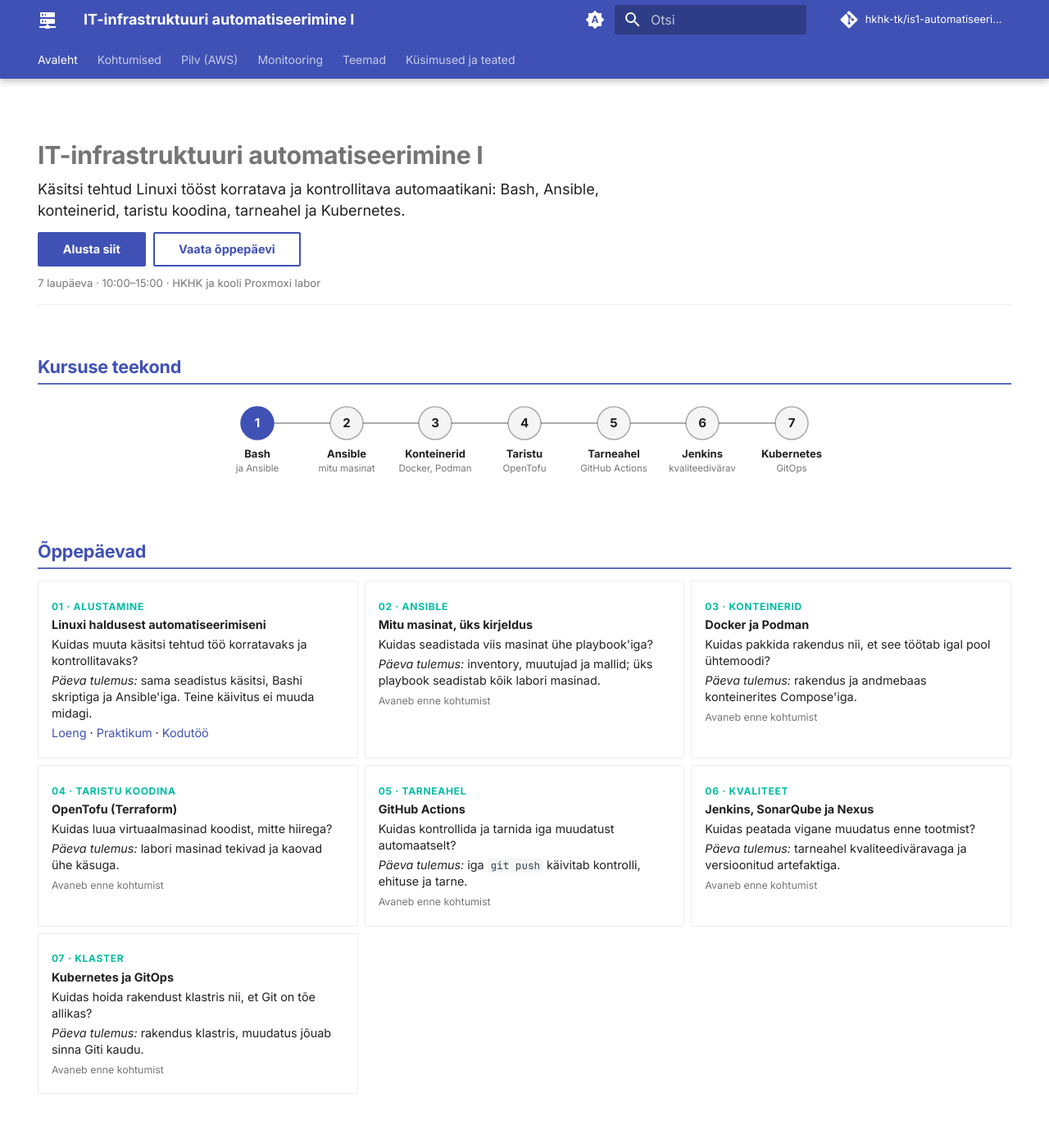
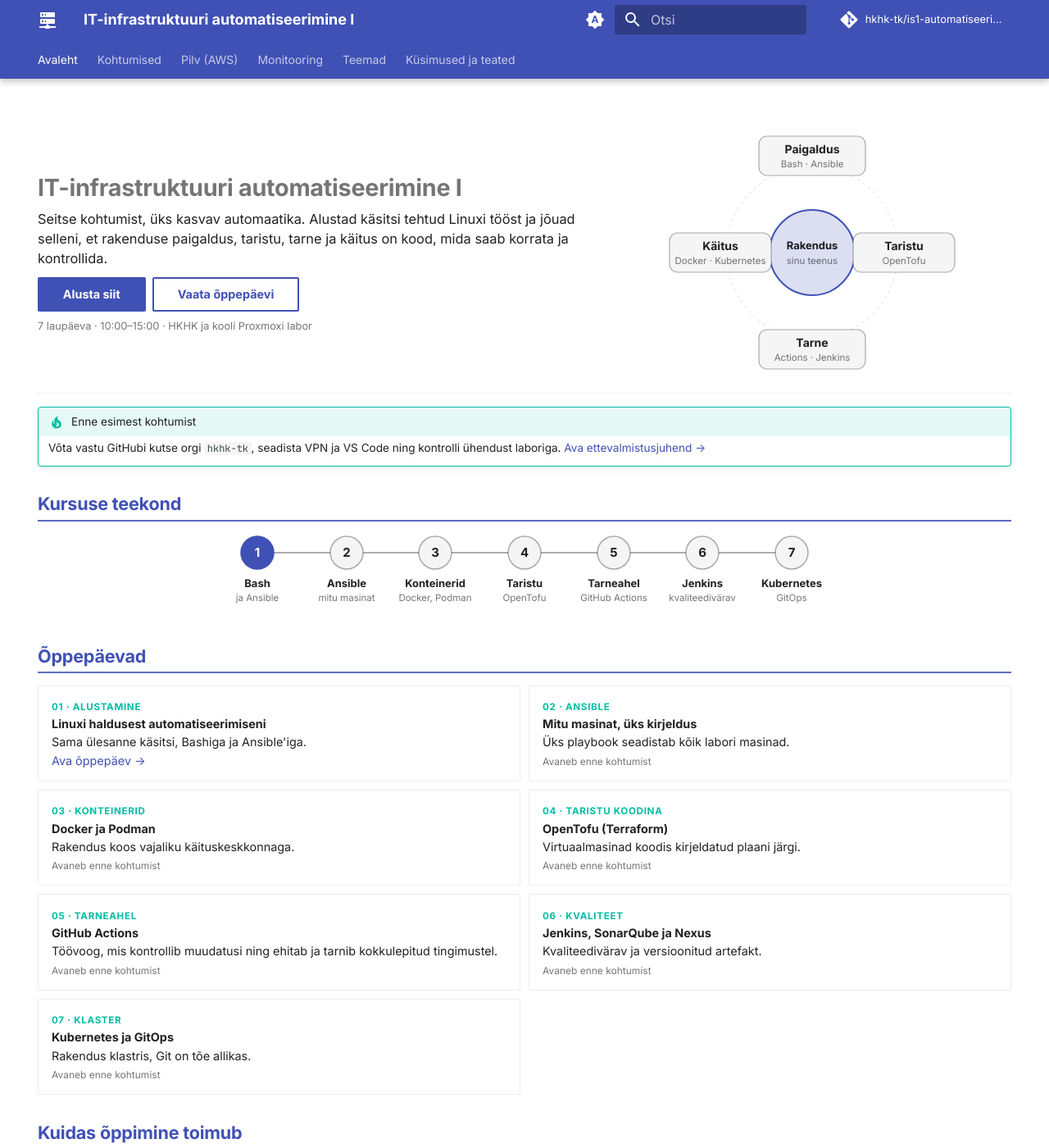
Before and after one commit to hkhk-tk/is1-automatiseerimine, an MkDocs documentation site: the page built from docs/index.md, in a window 1280 px wide and 1400 px high. Shown: the whole window at 82% size. Built offline with MkDocs 1.6.1 and Material for MkDocs 9.7.7, drawn with Linux system fonts in a browser that asks for light colours; comment, search, counter and statistics services are not loaded; some of the changed text lies outside the part shown.

Commit message:
Avaleht tihedamaks: ettevalmistus üles, lühikesed päevakaardid 2 veerus, sissejuhatuse pilt; K1 stardileht

```diff
--- a/docs/index.md
+++ b/docs/index.md
@@ -8,9 +8,11 @@ hide:
 
 <div class="avaleht-hero" markdown>
 
-# IT-infrastruktuuri automatiseerimine I
+<div class="hero-tekst" markdown>
 
-Käsitsi tehtud Linuxi tööst korratava ja kontrollitava automaatikani: Bash, Ansible, konteinerid, taristu koodina, tarneahel ja Kubernetes.
+# IT-infrastruktuuri automatiseerimine&nbsp;I
+
+Seitse kohtumist, üks kasvav automaatika. Alustad käsitsi tehtud Linuxi tööst ja jõuad selleni, et rakenduse paigaldus, taristu, tarne ja käitus on kood, mida saab korrata ja kontrollida.
 
 [Alusta siit](00-ulevaade/keskkond.md){ .md-button .md-button--primary } [Vaata õppepäevi](#oppepaevad){ .md-button }
 
@@ -18,19 +20,39 @@ Käsitsi tehtud Linuxi tööst korratava ja kontrollitava automaatikani: Bash, A
 
 </div>
 
+<figure class="lx hero-pilt" markdown="0">
+<svg viewBox="0 0 360 300" role="img" aria-label="Rakendus keskel, selle ümber neli automatiseerimise osa: paigaldus, taristu, tarne ja käitus" xmlns="http://www.w3.org/2000/svg">
+<style>.lx svg{width:100%;height:auto;font-family:var(--md-text-font-family,sans-serif)}.lx .core{fill:var(--md-primary-fg-color);fill-opacity:.18;stroke:var(--md-primary-fg-color);stroke-width:2}.lx .ring{fill:none;stroke:var(--md-default-fg-color--lightest);stroke-width:1.5;stroke-dasharray:4 4}.lx .box{fill:var(--md-code-bg-color);stroke:var(--md-accent-fg-color);stroke-width:1.5}.lx .t{fill:var(--md-default-fg-color);font-size:15px;font-weight:700}.lx .b{fill:var(--md-default-fg-color);font-size:14px;font-weight:600}.lx .s{fill:var(--md-default-fg-color--light);font-size:11.5px}</style>
+<circle class="ring" cx="180" cy="150" r="105"/>
+<circle class="core" cx="180" cy="150" r="52"/><text class="t" x="180" y="146" text-anchor="middle">Rakendus</text><text class="s" x="180" y="164" text-anchor="middle">sinu teenus</text>
+<rect class="box" x="115" y="8" width="130" height="48" rx="10"/><text class="b" x="180" y="29" text-anchor="middle">Paigaldus</text><text class="s" x="180" y="46" text-anchor="middle">Bash · Ansible</text>
+<rect class="box" x="230" y="126" width="124" height="48" rx="10"/><text class="b" x="292" y="147" text-anchor="middle">Taristu</text><text class="s" x="292" y="164" text-anchor="middle">OpenTofu</text>
+<rect class="box" x="115" y="244" width="130" height="48" rx="10"/><text class="b" x="180" y="265" text-anchor="middle">Tarne</text><text class="s" x="180" y="282" text-anchor="middle">Actions · Jenkins</text>
+<rect class="box" x="6" y="126" width="124" height="48" rx="10"/><text class="b" x="68" y="147" text-anchor="middle">Käitus</text><text class="s" x="68" y="164" text-anchor="middle">Docker · Kubernetes</text>
+</svg>
+</figure>
+
+</div>
+
+<div class="avaleht" markdown>
+
+!!! tip "Enne esimest kohtumist"
+
+    Võta vastu GitHubi kutse orgi `hkhk-tk`, seadista VPN ja VS Code ning kontrolli ühendust laboriga. [Ava ettevalmistusjuhend →](00-ulevaade/keskkond.md)
+
 ## Kursuse teekond
 
-<figure style="max-width:760px;margin:.4em auto 1em" class="lx" markdown="0">
-<svg viewBox="0 0 760 110" role="img" aria-label="Kursuse teekond: 1 Bash ja Ansible, 2 Ansible, 3 Konteinerid, 4 Taristu koodina, 5 Tarneahel, 6 Jenkins, 7 Kubernetes" xmlns="http://www.w3.org/2000/svg">
+<figure style="max-width:760px;margin:.2em auto .6em" class="lx" markdown="0">
+<svg viewBox="0 0 760 105" role="img" aria-label="Kursuse teekond: 1 Bash ja Ansible, 2 Ansible, 3 Konteinerid, 4 Taristu, 5 Tarneahel, 6 Jenkins, 7 Kubernetes" xmlns="http://www.w3.org/2000/svg">
 <style>.lx svg{width:100%;height:auto;font-family:var(--md-text-font-family,sans-serif)}.lx .ln{stroke:var(--md-default-fg-color--lighter);stroke-width:2}.lx .c{fill:var(--md-code-bg-color);stroke:var(--md-default-fg-color--lighter);stroke-width:1.5}.lx .on{fill:var(--md-primary-fg-color);stroke:var(--md-primary-fg-color)}.lx .n{fill:var(--md-default-fg-color);font-size:15px;font-weight:700}.lx .non{fill:var(--md-primary-bg-color);font-size:15px;font-weight:700}.lx .t{fill:var(--md-default-fg-color);font-size:13px;font-weight:600}.lx .s{fill:var(--md-default-fg-color--light);font-size:11.5px}</style>
-<line class="ln" x1="54" y1="34" x2="706" y2="34"/>
-<a href="k01/loeng/"><circle class="c on" cx="54" cy="34" r="20"/><text class="non" x="54" y="39" text-anchor="middle">1</text><text class="t" x="54" y="76" text-anchor="middle">Bash</text><text class="s" x="54" y="93" text-anchor="middle">ja Ansible</text></a>
-<circle class="c" cx="163" cy="34" r="20"/><text class="n" x="163" y="39" text-anchor="middle">2</text><text class="t" x="163" y="76" text-anchor="middle">Ansible</text><text class="s" x="163" y="93" text-anchor="middle">mitu masinat</text>
-<circle class="c" cx="271" cy="34" r="20"/><text class="n" x="271" y="39" text-anchor="middle">3</text><text class="t" x="271" y="76" text-anchor="middle">Konteinerid</text><text class="s" x="271" y="93" text-anchor="middle">Docker, Podman</text>
-<circle class="c" cx="380" cy="34" r="20"/><text class="n" x="380" y="39" text-anchor="middle">4</text><text class="t" x="380" y="76" text-anchor="middle">Taristu</text><text class="s" x="380" y="93" text-anchor="middle">OpenTofu</text>
-<circle class="c" cx="489" cy="34" r="20"/><text class="n" x="489" y="39" text-anchor="middle">5</text><text class="t" x="489" y="76" text-anchor="middle">Tarneahel</text><text class="s" x="489" y="93" text-anchor="middle">GitHub Actions</text>
-<circle class="c" cx="597" cy="34" r="20"/><text class="n" x="597" y="39" text-anchor="middle">6</text><text class="t" x="597" y="76" text-anchor="middle">Jenkins</text><text class="s" x="597" y="93" text-anchor="middle">kvaliteedivärav</text>
-<circle class="c" cx="706" cy="34" r="20"/><text class="n" x="706" y="39" text-anchor="middle">7</text><text class="t" x="706" y="76" text-anchor="middle">Kubernetes</text><text class="s" x="706" y="93" text-anchor="middle">GitOps</text>
+<line class="ln" x1="54" y1="30" x2="706" y2="30"/>
+<a href="k01/"><circle class="c on" cx="54" cy="30" r="20"/><text class="non" x="54" y="35" text-anchor="middle">1</text><text class="t" x="54" y="72" text-anchor="middle">Bash</text><text class="s" x="54" y="89" text-anchor="middle">ja Ansible</text></a>
+<circle class="c" cx="163" cy="30" r="20"/><text class="n" x="163" y="35" text-anchor="middle">2</text><text class="t" x="163" y="72" text-anchor="middle">Ansible</text><text class="s" x="163" y="89" text-anchor="middle">mitu masinat</text>
+<circle class="c" cx="271" cy="30" r="20"/><text class="n" x="271" y="35" text-anchor="middle">3</text><text class="t" x="271" y="72" text-anchor="middle">Konteinerid</text><text class="s" x="271" y="89" text-anchor="middle">Docker, Podman</text>
+<circle class="c" cx="380" cy="30" r="20"/><text class="n" x="380" y="35" text-anchor="middle">4</text><text class="t" x="380" y="72" text-anchor="middle">Taristu</text><text class="s" x="380" y="89" text-anchor="middle">OpenTofu</text>
+<circle class="c" cx="489" cy="30" r="20"/><text class="n" x="489" y="35" text-anchor="middle">5</text><text class="t" x="489" y="72" text-anchor="middle">Tarneahel</text><text class="s" x="489" y="89" text-anchor="middle">GitHub Actions</text>
+<circle class="c" cx="597" cy="30" r="20"/><text class="n" x="597" y="35" text-anchor="middle">6</text><text class="t" x="597" y="72" text-anchor="middle">Jenkins</text><text class="s" x="597" y="89" text-anchor="middle">kvaliteedivärav</text>
+<circle class="c" cx="706" cy="30" r="20"/><text class="n" x="706" y="35" text-anchor="middle">7</text><text class="t" x="706" y="72" text-anchor="middle">Kubernetes</text><text class="s" x="706" y="89" text-anchor="middle">GitOps</text>
 </svg>
 </figure>
 
@@ -42,19 +64,15 @@ Käsitsi tehtud Linuxi tööst korratava ja kontrollitava automaatikani: Bash, A
 
     **Linuxi haldusest automatiseerimiseni**
 
-    Kuidas muuta käsitsi tehtud töö korratavaks ja kontrollitavaks?
+    Sama ülesanne käsitsi, Bashiga ja Ansible'iga.
 
-    *Päeva tulemus:* sama seadistus käsitsi, Bashi skriptiga ja Ansible'iga. Teine käivitus ei muuda midagi.
-
-    [Loeng](k01/loeng.md) · [Praktikum](k01/lab.md) · [Kodutöö](k01/kodutoo.md)
+    [Ava õppepäev →](k01/index.md)
 
 -   <span class="paev-nr">02 · Ansible</span>
 
     **Mitu masinat, üks kirjeldus**
 
-    Kuidas seadistada viis masinat ühe playbook'iga?
-
-    *Päeva tulemus:* inventory, muutujad ja mallid; üks playbook seadistab kõik labori masinad.
+    Üks playbook seadistab kõik labori masinad.
 
     <span class="tuleb">Avaneb enne kohtumist</span>
 
@@ -62,9 +80,7 @@ Käsitsi tehtud Linuxi tööst korratava ja kontrollitava automaatikani: Bash, A
 
     **Docker ja Podman**
 
-    Kuidas pakkida rakendus nii, et see töötab igal pool ühtemoodi?
-
-    *Päeva tulemus:* rakendus ja andmebaas konteinerites Compose'iga.
+    Rakendus koos vajaliku käituskeskkonnaga.
 
     <span class="tuleb">Avaneb enne kohtumist</span>
 
@@ -72,9 +88,7 @@ Käsitsi tehtud Linuxi tööst korratava ja kontrollitava automaatikani: Bash, A
 
     **OpenTofu (Terraform)**
 
-    Kuidas luua virtuaalmasinad koodist, mitte hiirega?
-
-    *Päeva tulemus:* labori masinad tekivad ja kaovad ühe käsuga.
+    Virtuaalmasinad koodis kirjeldatud plaani järgi.
 
     <span class="tuleb">Avaneb enne kohtumist</span>
 
@@ -82,9 +96,7 @@ Käsitsi tehtud Linuxi tööst korratava ja kontrollitava automaatikani: Bash, A
 
     **GitHub Actions**
 
-    Kuidas kontrollida ja tarnida iga muudatust automaatselt?
-
-    *Päeva tulemus:* iga `git push` käivitab kontrolli, ehituse ja tarne.
+    Töövoog, mis kontrollib muudatusi ning ehitab ja tarnib kokkulepitud tingimustel.
 
     <span class="tuleb">Avaneb enne kohtumist</span>
 
@@ -92,9 +104,7 @@ Käsitsi tehtud Linuxi tööst korratava ja kontrollitava automaatikani: Bash, A
 
     **Jenkins, SonarQube ja Nexus**
 
-    Kuidas peatada vigane muudatus enne tootmist?
-
-    *Päeva tulemus:* tarneahel kvaliteediväravaga ja versioonitud artefaktiga.
+    Kvaliteedivärav ja versioonitud artefakt.
 
     <span class="tuleb">Avaneb enne kohtumist</span>
 
@@ -102,37 +112,15 @@ Käsitsi tehtud Linuxi tööst korratava ja kontrollitava automaatikani: Bash, A
 
     **Kubernetes ja GitOps**
 
-    Kuidas hoida rakendust klastris nii, et Git on tõe allikas?
-
-    *Päeva tulemus:* rakendus klastris, muudatus jõuab sinna Giti kaudu.
+    Rakendus klastris, Git on tõe allikas.
 
     <span class="tuleb">Avaneb enne kohtumist</span>
 
 </div>
 
-## Enne esimest kohtumist
-
-<div class="grid cards sammud" markdown>
-
--   **1 · GitHub**
-
-    Võta vastu e-postiga tulnud kutse orgi `hkhk-tk`. Konto puudumisel loo see kooli e-postiga.
-
--   **2 · VPN ja VS Code**
-
-    Paigalda VPN-i klient ja VS Code laiendusega Remote - SSH.
-
--   **3 · Ühenduse kontroll**
-
-    Logi VS Code'iga control node'ile ja vaheta parool.
-
-</div>
-
-[Ava ettevalmistusjuhend](00-ulevaade/keskkond.md){ .md-button .md-button--primary }
-
 ## Kuidas õppimine toimub
 
-<figure style="max-width:760px;margin:.4em auto" class="lx" markdown="0">
+<figure style="max-width:760px;margin:.2em auto" class="lx" markdown="0">
 <svg viewBox="0 0 760 70" role="img" aria-label="Loe, vaata näidet, tee laboris, kontrolli, esita" xmlns="http://www.w3.org/2000/svg">
 <style>.lx svg{width:100%;height:auto;font-family:var(--md-text-font-family,sans-serif)}.lx .box{fill:var(--md-code-bg-color);stroke:var(--md-default-fg-color--lighter);stroke-width:1.2}.lx .hi{fill:var(--md-primary-fg-color);fill-opacity:.16;stroke:var(--md-primary-fg-color);stroke-width:1.5}.lx .b{fill:var(--md-default-fg-color);font-size:14px;font-weight:600}.lx .a{stroke:var(--md-default-fg-color--light);stroke-width:1.5;fill:none}.lx .h{fill:var(--md-default-fg-color--light)}</style>
 <defs><marker id="lxo" viewBox="0 0 10 10" refX="9" refY="5" markerWidth="6" markerHeight="6" orient="auto"><path class="h" d="M0,0 L10,5 L0,10 z"/></marker></defs>
@@ -152,24 +140,8 @@ Iga kohtumine on loeng, praktikum ja lühike kodutöö. Töö on sinu GitHubi re
 
 ## Lisapraktika
 
-Valikuline, põhiteekonnast eraldi.
+Valikuline, põhiteekonnast eraldi: [Pilv (AWS)](kodutood/kodutood.md) · [Monitooring](kodutood/monitooring.md) · [Teemad](teemad/it-automatiseerimine.md)
 
-<div class="grid cards" markdown>
-
--   **[Pilv (AWS)](kodutood/kodutood.md)**
-
-    Sama oskus pilves, oma kontol. Loe enne [reeglid ja kulud](kodutood/aws-reeglid.md).
-
--   **[Monitooring](kodutood/monitooring.md)**
-
-    Väike ülesanne iga päeva tööriistaga.
-
--   **[Teemad](teemad/it-automatiseerimine.md)**
-
-    Süvalugemine automatiseerimise valdkondade kohta.
+<p class="avaleht-info">Koolitajad: Maria Talvik, Rain Koor · Küsimused: <a href="https://github.com/hkhk-tk/is126-arutelu/discussions">is126-arutelu</a></p>
 
 </div>
-
----
-
-<p class="avaleht-info">Koolitajad: Maria Talvik, Rain Koor · Küsimused: <a href="https://github.com/hkhk-tk/is126-arutelu/discussions">is126-arutelu</a></p>
--- a/docs/stylesheets/extra.css
+++ b/docs/stylesheets/extra.css
@@ -93,7 +93,7 @@
   .md-typeset .spikker p { margin: .3em 0 .1em; }
 }
 /* Loengu kokkuvõte: väike, tihe nimekiri, mitte suured kaardid */
-.md-typeset .kokkuvote.grid.cards > ul { grid-gap: .3rem; }
+.md-typeset .kokkuvote.grid { grid-gap: .3rem; }
 .md-typeset .kokkuvote.grid.cards > ul > li {
   padding: .35rem .7rem;
   border: 0; border-left: 2px solid var(--md-default-fg-color--lightest);
@@ -106,23 +106,30 @@
 
 /* --- Avaleht --- */
 .md-typeset .avaleht-hero {
-  padding: 1.2rem 0 .6rem;
-  border-bottom: 1px solid var(--md-default-fg-color--lightest);
-  margin-bottom: 1rem;
+  display: grid; grid-template-columns: 1.4fr 1fr; gap: 1.2rem; align-items: center;
+  padding: .6rem 0 .8rem; border-bottom: 1px solid var(--md-default-fg-color--lightest); margin-bottom: .8rem;
 }
-.md-typeset .avaleht-hero h1 { font-size: 2.1em; margin-bottom: .3em; }
-.md-typeset .avaleht-hero > p:first-of-type { font-size: .9rem; line-height: 1.45; max-width: 36rem; }
-.md-typeset .avaleht-hero .md-button { margin: .4em .4em .4em 0; }
-.md-typeset .avaleht-info { font-size: .66rem; color: var(--md-default-fg-color--light); }
+.md-typeset .avaleht-hero h1 { font-size: 2em; margin: 0 0 .3em; }
+.md-typeset .hero-tekst > p:first-of-type { font-size: .82rem; line-height: 1.45; }
+.md-typeset .avaleht-hero .md-button { margin: .3em .3em .3em 0; }
+.md-typeset figure.hero-pilt { margin: 0; width: 100%; max-width: 360px; justify-self: center; }
+@media screen and (max-width: 44.9375em) {
+  .md-typeset .avaleht-hero { grid-template-columns: 1fr; }
+  .md-typeset figure.hero-pilt { max-width: 260px; }
+}
+.md-typeset .avaleht-info { font-size: .64rem; color: var(--md-default-fg-color--light); margin: .3em 0; }
+/* Avalehe sektsioonid tihedamalt */
+.md-typeset .avaleht h2 { margin: 1.4em 0 .4em; }
+.md-typeset .avaleht .admonition { margin: .4em 0 .6em; }
 /* Õppepäevade kaardid: kaks veergu, telefonis üks */
-.md-typeset .paevad.grid.cards > ul { grid-template-columns: repeat(2, minmax(0, 1fr)); }
+.md-typeset .paevad.grid { grid-template-columns: repeat(2, minmax(0, 1fr)); grid-gap: .5rem; }
 @media screen and (max-width: 44.9375em) {
-  .md-typeset .paevad.grid.cards > ul { grid-template-columns: 1fr; }
+  .md-typeset .paevad.grid { grid-template-columns: 1fr; }
 }
-.md-typeset .paevad.grid.cards > ul > li > p { margin: .25em 0; }
+.md-typeset .paevad.grid.cards > ul > li { padding: .6rem .8rem; }
+.md-typeset .paevad.grid.cards > ul > li > p { margin: .15em 0; }
 .md-typeset .paev-nr {
-  font-size: .6rem; font-weight: 700; letter-spacing: .06em; text-transform: uppercase;
+  font-size: .58rem; font-weight: 700; letter-spacing: .06em; text-transform: uppercase;
   color: var(--md-accent-fg-color);
 }
-.md-typeset .tuleb { font-size: .62rem; color: var(--md-default-fg-color--light); }
-.md-typeset .sammud.grid.cards > ul > li > p { margin: .2em 0; }
+.md-typeset .tuleb { font-size: .6rem; color: var(--md-default-fg-color--light); }
--- a/mkdocs.yml
+++ b/mkdocs.yml
@@ -85,6 +85,7 @@ nav:
       - Litsents: 00-ulevaade/litsents.md
   - Kohtumised:
       - 1. kohtumine · Bash ja Ansible:
+          - Ülevaade: k01/index.md
           - Loeng: k01/loeng.md
           - Labor:
               - k01/lab.md
```
Also changed, not shown: docs/k01/index.md (added, +40 -0 lines).
